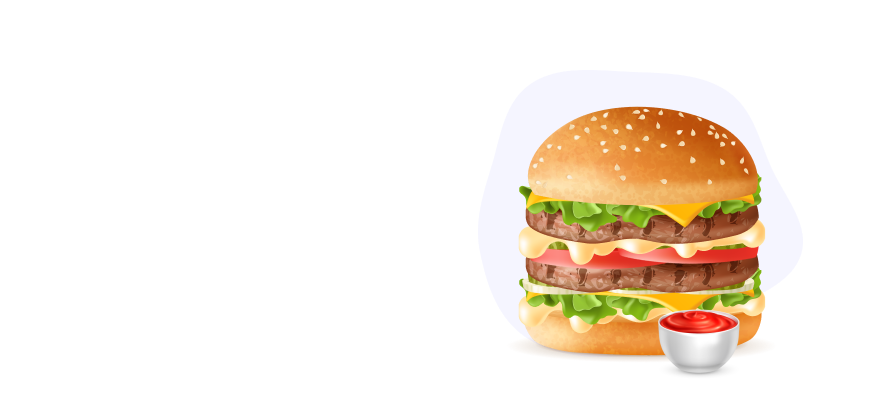
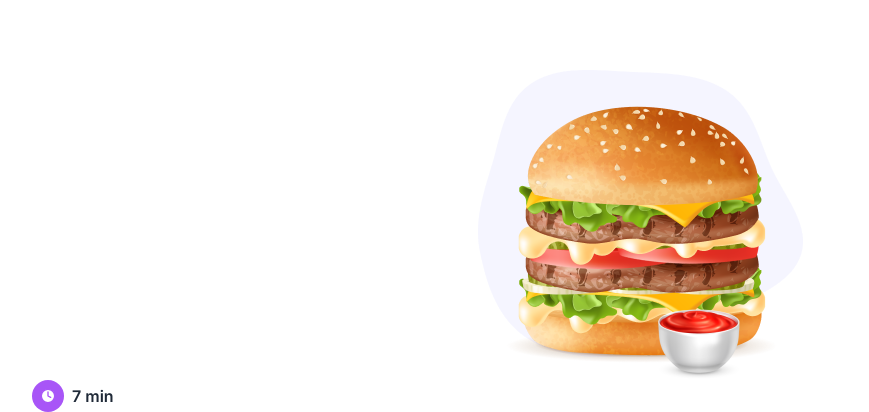
Before and after one commit to Alek30k/Make-Your-Burguer, a Next.js app: page / in a window 1280 px wide. Shown: the part 709-1121 px from the top of the page, without its empty margins (0-869 px from the left). Before the commit the page ends 1089 px from the top, so only its background shows below. Built offline with nearby package versions, Linux system fonts and the light colour scheme.

Commit message:
last commit

```diff
--- a/app/page.tsx
+++ b/app/page.tsx
@@ -1,4 +1,4 @@
-import CartMain from "@/components/cart-main";
+import CartMain from "@/components/cart/cart-main";
 import HeroMain from "@/components/hero-main";
 
 const HomePage = () => {
--- a/components/cart-main.tsx
+++ /dev/null
@@ -1,18 +0,0 @@
-import Image from "next/image";
-import React from "react";
-
-const CartMain = () => {
-  return (
-    <div className="mt-20">
-      <Image
-        src="/images/burgerr.png"
-        width={325}
-        height={310}
-        alt="Burguer"
-        className="mx-auto"
-      />
-    </div>
-  );
-};
-
-export default CartMain;
--- /dev/null
+++ b/components/cart/cart-header.tsx
@@ -0,0 +1,5 @@
+const CartHeader = () => {
+  return <div>CartHeader</div>;
+};
+
+export default CartHeader;
--- /dev/null
+++ b/components/cart/cart-main.tsx
@@ -0,0 +1,28 @@
+import { Clock } from "lucide-react";
+import Image from "next/image";
+
+const CartMain = () => {
+  return (
+    <div className="mt-20">
+      <Image
+        src="/images/burgerr.png"
+        width={325}
+        height={310}
+        alt="Burguer"
+        className="mx-auto"
+      />
+      <section>
+        <article className="flex gap-x-2 items-center">
+          <span className="p-2 h-8 w-8 bg-purple-500 inline-block rounded-full justify-center items-center inline-flex">
+            <Clock className="fill-white stroke-purple-500" />
+          </span>
+          <span className="text-gray-800 leading-tight font-semibold">
+            7 min
+          </span>
+        </article>
+      </section>
+    </div>
+  );
+};
+
+export default CartMain;
--- a/components/hero-main.tsx
+++ b/components/hero-main.tsx
@@ -1,4 +1,3 @@
-import React from "react";
 import { Button } from "./ui/button";
 import Image from "next/image";
 
```
